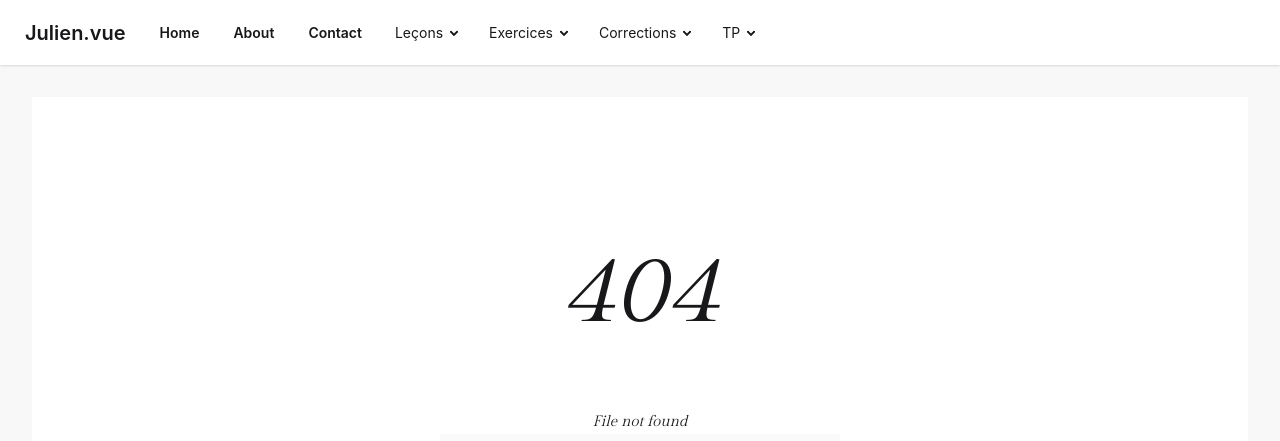
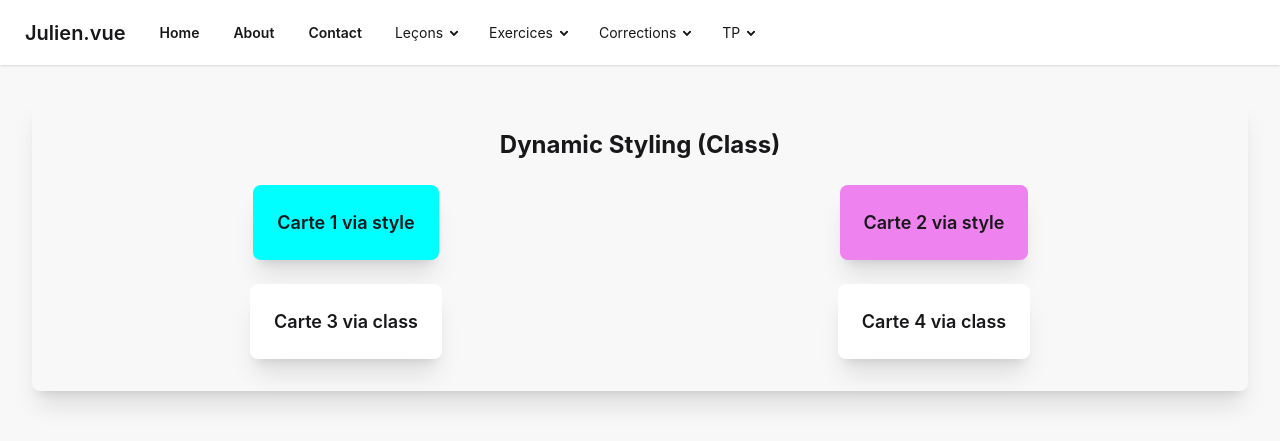
Before and after one commit to juliencongras/julien.vue, a Vue app: page /corrections/dynamic_styling in a window 1280 px wide. Shown: the top 441 px of the page. Built offline with nearby package versions, Linux system fonts and the light colour scheme; grey boxes are pictures that could not be loaded.

Commit message:
Cirrection dynamic styling

```diff
--- a/src/components/AppHeader.vue
+++ b/src/components/AppHeader.vue
@@ -48,6 +48,7 @@
                 <li><router-link to="/corrections/attribute_binding" class="btn btn-ghost">Attribute binding</router-link></li>
                 <li><router-link to="/corrections/event_binding" class="btn btn-ghost">Event binding</router-link></li>
                 <li><router-link to="/corrections/tp_data_binding" class="btn btn-ghost">TP data binding</router-link></li>
+                <li><router-link to="/corrections/dynamic_styling" class="btn btn-ghost">Dynamic styling</router-link></li>
               </ul>
             </details>
           </li>
--- a/src/router/index.js
+++ b/src/router/index.js
@@ -114,6 +114,10 @@ const router = createRouter({
             path: '/corrections/tp_data_binding',
             component: () => import('../views/corrections/correction-tp-data-binding.vue')
         },
+        {
+            path: '/corrections/dynamic_styling',
+            component: () => import('../views/corrections/exercice-dynamic-styling.vue')
+        },
 
         //TP
         {
--- /dev/null
+++ b/src/views/corrections/exercice-dynamic-styling.vue
@@ -0,0 +1,79 @@
+<template>
+    <div class="container mx-auto p-4 md:p-8 bg-base-200 rounded-box shadow-xl">
+        <h3 class="text-2xl font-bold text-center mb-6">Dynamic Styling (Class)</h3>
+
+        <div class="grid grid-cols-1 md:grid-cols-2 gap-6 justify-items-center">
+            <div class="col-span-1">
+                <div class="card bg-base-100 shadow-xl cursor-pointer transition-all duration-300 transform hover:scale-105"
+                    @click="selectionCard(1)" v-bind:style="{backgroundColor: selectCard1===true ? 'red':'aqua' }">
+                    <div class="card-body">
+                        <h5 class="card-title">Carte 1 via style</h5>
+                    </div>
+                </div>
+            </div>
+            <div class="col-span-1">
+                <div class="card bg-base-100 shadow-xl cursor-pointer transition-all duration-300 transform hover:scale-105"
+                    @click="selectionCard(2)" :style="{backgroundColor: selectCard2 ? 'green':'violet' }">
+                    <div class="card-body">
+                        <h5 class="card-title">Carte 2 via style</h5>
+                    </div>
+                </div>
+            </div>
+            <div class="col-span-1">
+                <div class="card bg-base-100 shadow-xl cursor-pointer transition-all duration-300 transform hover:scale-105"
+                    @click="selectionCard(3)" v-bind:class="{ class1: selectCard3 }">
+                    <div class="card-body">
+                        <h5 class="card-title">Carte 3 via class</h5>
+                    </div>
+                </div>
+            </div>
+            <div class="col-span-1">
+                <div class="card bg-base-100 shadow-xl cursor-pointer transition-all duration-300 transform hover:scale-105"
+                    @click="selectionCard(4)" :class="{ 'class2': selectCard4 }">
+                    <div class="card-body">
+                        <h5 class="card-title">Carte 4 via class</h5>
+                    </div>
+                </div>
+            </div>
+        </div>
+    </div>
+</template>
+
+<script setup lang='js'>
+import { ref } from 'vue'
+
+const selectCard1 = ref(false);
+const selectCard2 = ref(false);
+const selectCard3 = ref(false);
+const selectCard4 = ref(false);
+
+function selectionCard(uneCard) {
+    if (uneCard === 1) {
+        selectCard1.value = !selectCard1.value;
+    }
+    if (uneCard === 2) {
+        selectCard2.value = !selectCard2.value;
+        // selectCard1.value = false;
+    }
+    if (uneCard === 3) {
+    selectCard3.value = !selectCard3.value;
+  }
+  if (uneCard === 4) {
+    selectCard4.value = !selectCard4.value;
+  }
+}
+
+</script>
+
+<style scoped lang="css">
+/* Les styles sont gérés par DaisyUI et Tailwind, pas de CSS supplémentaire n'est nécessaire ici. */
+.class1 {
+  background-color: orange;
+  font-style: italic;
+}
+
+.class2 {
+  background-color: chartreuse;
+  font-size: large;
+}
+</style>
```
